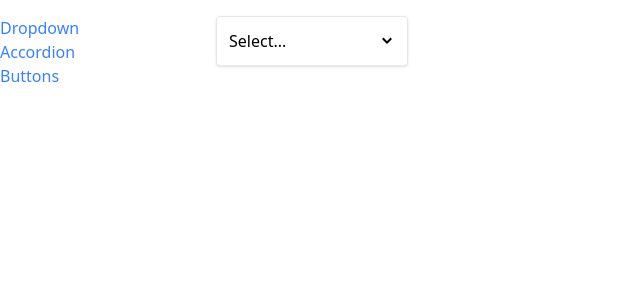
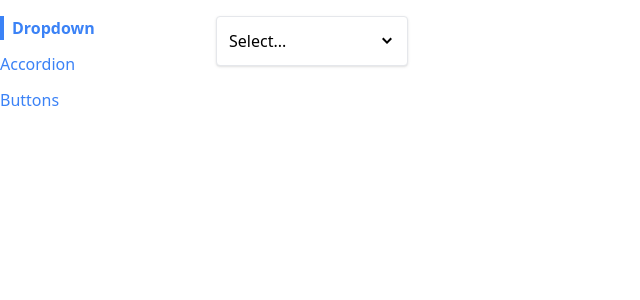
Before and after one commit to tahanyAli/components, a React (Create React App) app: page / in a window 1280 px wide. Shown: the top 300 px of the page, without its empty margins (0-640 px from the left). Built offline with nearby package versions, Linux system fonts and the light colour scheme.

Commit message:
fix: styling

```diff
--- a/src/Link.js
+++ b/src/Link.js
@@ -1,11 +1,11 @@
 // import React, { useContext } from "react";
 // import NavigationContext from "./context/navigation";
 import useNavigation from "./hooks/use-navigation";
-import className from "classnames";
-function Link({ to, children }) {
+import classNames from "classnames";
+function Link({ to, children, className, activeClassName }) {
 //   const { navigate } = useContext(NavigationContext);
-const { navigate } = useNavigation();
-  const classes = className('text-blue-500');
+const { navigate, currentPath } = useNavigation();
+  const classes = classNames('text-blue-500', className, currentPath === to && activeClassName);
   const handleClick = (event) => {
     if(event.metaKey || event.ctrlKey){
         return;
--- a/src/Sidebar.js
+++ b/src/Sidebar.js
@@ -16,10 +16,10 @@
       },
   ];
   const renderedLinks = links.map((link) => {
-    return <Link key={link.label} to={link.path}>{link.label}</Link>
+    return <Link key={link.label} to={link.path} className="mb-3" activeClassName="font-bold border-l-4 border-blue-500 pl-2">{link.label}</Link>
   })
   return (
-    <div className="sticky top-0 overflow-y-scroll flex flex-col">{renderedLinks}</div>
+    <div className="sticky top-0 overflow-y-scroll flex flex-col items-start">{renderedLinks}</div>
   )
 }
 
```
